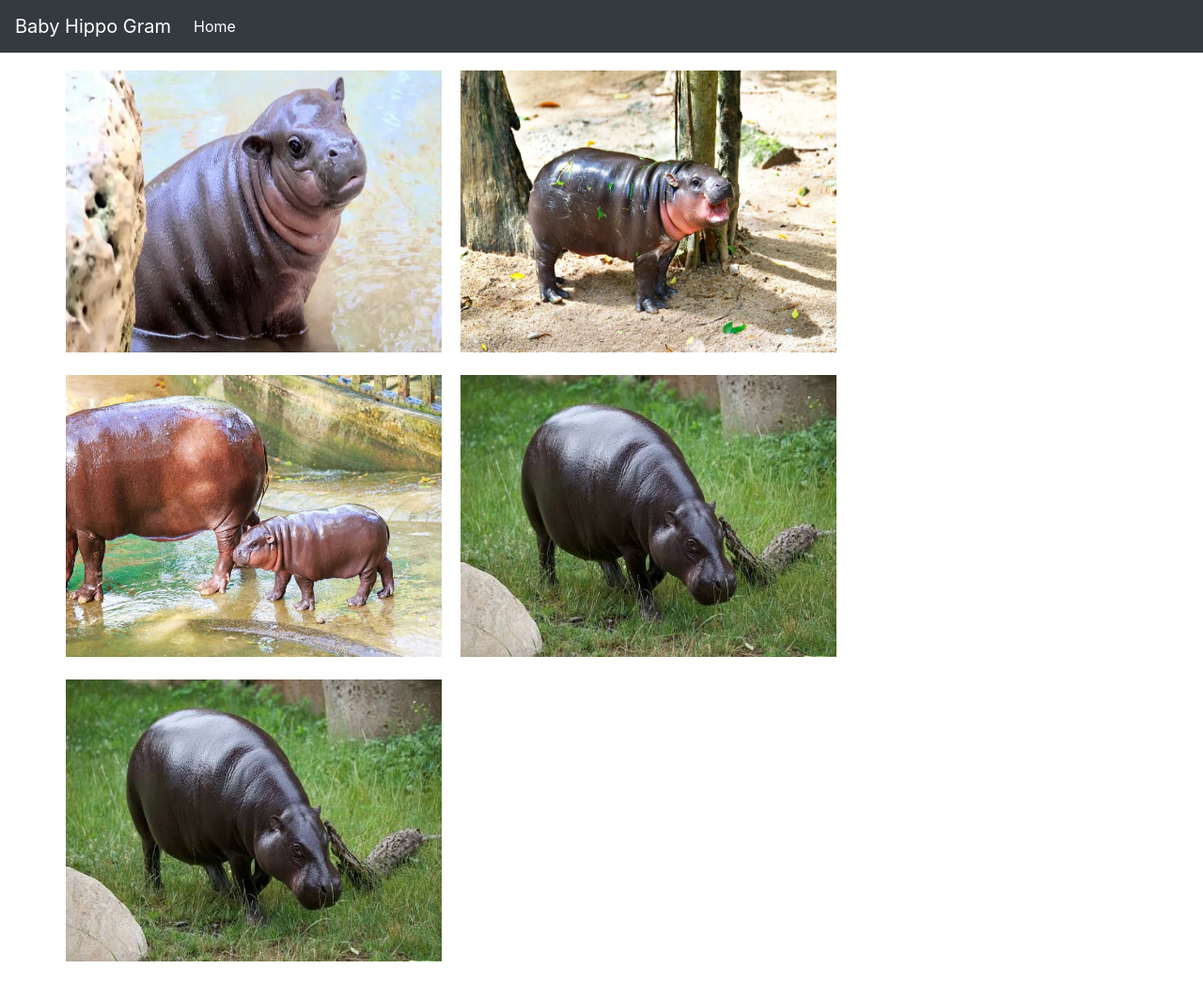
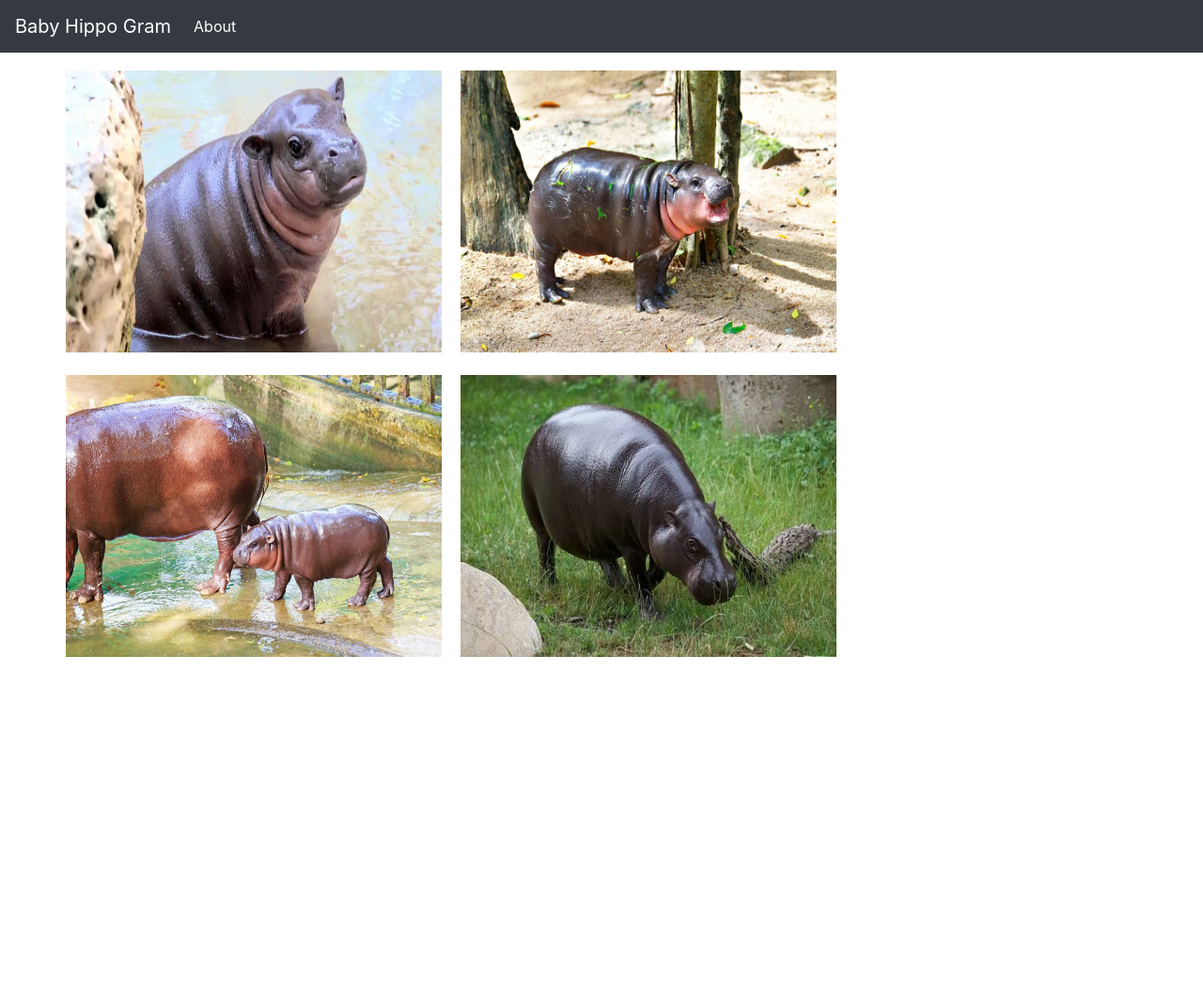
Before and after one commit to CircleCI-Public/circleci-demo-javascript-react-app, a React (Create React App) app: page / in a window 1280 px wide. Shown: the whole page at 94% size. After the commit the page ends 800 px from the top, so only its background shows below. Built offline with nearby package versions, Linux system fonts and the light colour scheme.

Commit message:
Added heart feature + about section to React app

```diff
--- a/src/App.js
+++ b/src/App.js
@@ -1,4 +1,5 @@
 import React, { Component } from 'react';
+
 import './App.css';
 
 import Layout from './Components/Layout';
@@ -32,22 +33,10 @@ class App extends Component {
       { data: { id: '2', crosspost_parent: null, media: null, url: '/hippos/hippo2.png' } },
       { data: { id: '3', crosspost_parent: null, media: null, url: '/hippos/hippo3.png' } },
       { data: { id: '4', crosspost_parent: null, media: null, url: '/hippos/hippo4.png' } },
-      { data: { id: '5', crosspost_parent: null, media: null, url: '/hippos/hippo5.png' } },
 
     ];
     this.setState({ cards: mockHippos });
   }
 }
 
-//   componentDidMount() {
-//       fetch('https://www.reddit.com/r/babyhippos/hot/.json?count=20')
-//       .then(res => res.json())
-//       .then((data) => {
-//           console.log(data.data.children);
-//           this.setState({ cards: data.data.children })
-//       })
-//       .catch(console.log)
-//   }
-// }
-
 export default App;
--- a/src/Components/Card.js
+++ b/src/Components/Card.js
@@ -1,15 +1,31 @@
-import React from 'react';
+// updated Card.js so when you click image, a small heart on bottom appears (like IG)
+
+import React, { useState } from 'react';
 
 const Cards = ({ cards }) => {
-    console.log({cards})
+    const [likedCards, setLikedCards] = useState({});
+
+    const toggleLike = (id) => {
+        setLikedCards((prev) => ({ ...prev, [id]: !prev[id] }));
+    };
 
     return (
-        <div class="row">
+        <div className="row">
        {cards.map((card) => (
-            <span>
+            <span key={card.data.id}>
                 { card.data.crosspost_parent == null && card.data.media == null ?
-                <div class="card mb-4">
-                    <img src={ card.data.url } alt="" width="400px" height="300px"/>
+                <div className="card mb-4">
+                    <img
+                        src={ card.data.url }
+                        alt=""
+                        width="400px"
+                        height="300px"
+                        onClick={() => toggleLike(card.data.id)}
+                        style={{ cursor: 'pointer' }}
+                    />
+                    {likedCards[card.data.id] && (
+                        <div style={{ textAlign: 'center', fontSize: '24px' }}>❤️</div>
+                    )}
                 </div>
                 : ""
                 }
--- a/src/Components/Header.js
+++ b/src/Components/Header.js
@@ -1,22 +1,45 @@
-import React from 'react';
+import React, { useState } from 'react';
 
-export default class Header extends React.Component {
-    render() {
+const Header = ({ title }) => {
+  const [showAbout, setShowAbout] = useState(false);
+
+  const toggleAbout = (e) => {
+    e.preventDefault();
+    setShowAbout((prev) => !prev);
+  };
+
   return (
-        <nav class="navbar navbar-expand-md navbar-dark fixed-top bg-dark">
-          <a class="navbar-brand" href="/#">{ this.props.title }</a>
-          <button class="navbar-toggler" type="button" data-toggle="collapse" data-target="#navbarsExampleDefault" aria-controls="navbarsExampleDefault" aria-expanded="false" aria-label="Toggle navigation">
-            <span class="navbar-toggler-icon"></span>
+    <>
+      <nav className="navbar navbar-expand-md navbar-dark fixed-top bg-dark">
+        <a className="navbar-brand" href="/#">{ title }</a>
+        <button className="navbar-toggler" type="button" data-toggle="collapse" data-target="#navbarsExampleDefault" aria-controls="navbarsExampleDefault" aria-expanded="false" aria-label="Toggle navigation">
+          <span className="navbar-toggler-icon"></span>
         </button>
 
-          <div class="collapse navbar-collapse" id="navbarsExampleDefault">
-            <ul class="navbar-nav mr-auto">
-              <li class="nav-item active">
-                <a class="nav-link" href="/#">Home <span class="sr-only">(current)</span></a>
+        <div className="collapse navbar-collapse" id="navbarsExampleDefault">
+          <ul className="navbar-nav mr-auto">
+            <li className="nav-item active">
+              <a className="nav-link" href="/#" onClick={toggleAbout}>
+                About <span className="sr-only">(current)</span>
+              </a>
             </li>
           </ul>
         </div>
       </nav>
+
+      {showAbout && (
+        <div style={{ marginTop: '70px', padding: '16px', background: '#f8f9fa' }}>
+          <p>
+            Baby Hippo Gram is a small demo app used to show how CircleCI Chunk sidecars
+            catch AI-generated code mistakes in the inner loop before they ever reach CI.
+            <br />
+            Click on the baby hippo image to like them!
+
+          </p>
+        </div>
+      )}
+    </>
   );
-    }
-  }
+};
+
+export default Header;
```
Also changed, not shown: .chunk/validate-pool.json. Lines whose indentation alone changed are shown as unchanged.
